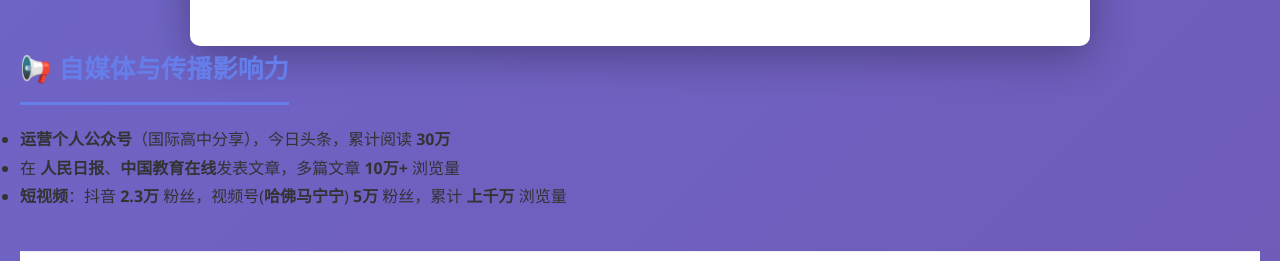
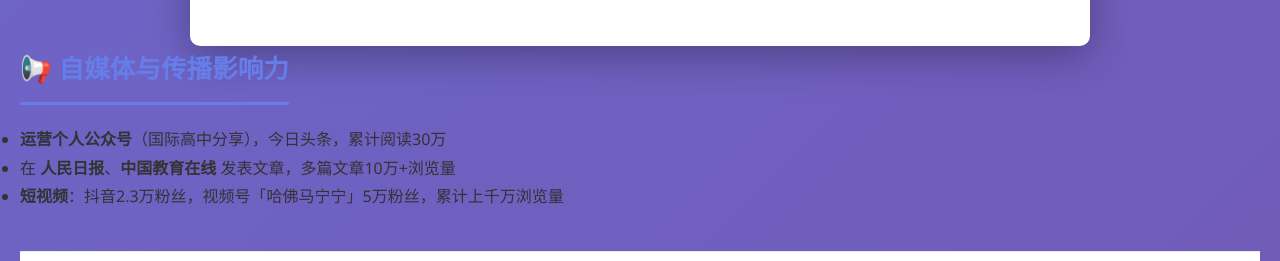
Before and after one commit to ningningma1688-lang/ningningma, a plain HTML site: page index.html in a window 1280 px wide. Shown: the part 4820-5081 px from the top of the page. Drawn offline with Linux system fonts and the light colour scheme.

Commit message:
Update index.html

```diff
--- a/index.html
+++ b/index.html
@@ -518,24 +518,15 @@
                 </div>
             </section>
 
-   <section>
+  <section>
     <h2>📢 自媒体与传播影响力</h2>
-    <div class="section-content">
-        <div class="media-item">
-            <ul>
-                <li>
-                    <strong>运营个人公众号</strong>（国际高中分享），今日头条，累计阅读 <b>30万</b>
-                </li>
-                <li>
-                    在 <strong>人民日报</strong>、<strong>中国教育在线</strong>发表文章，多篇文章 <b>10万+</b> 浏览量
-                </li>
-                <li>
-                    <strong>短视频</strong>：抖音 <b>2.3万</b> 粉丝，视频号(<b>哈佛马宁宁</b>) <b>5万</b> 粉丝，累计 <b>上千万</b> 浏览量
-                </li>
-            </ul>
-        </div>
-    </div>
+    <ul>
+        <li><strong>运营个人公众号</strong>（国际高中分享），今日头条，累计阅读30万</li>
+        <li>在 <strong>人民日报</strong>、<strong>中国教育在线</strong> 发表文章，多篇文章10万+浏览量</li>
+        <li><strong>短视频</strong>：抖音2.3万粉丝，视频号「哈佛马宁宁」5万粉丝，累计上千万浏览量</li>
+    </ul>
 </section>
+
             <section style="margin: 40px 0; padding: 30px 40px; background: white; border-top: 1px solid #eee; border-bottom: 1px solid #eee;">
     <h2 style="font-size: 1.6em; color: #667eea; border-bottom: 3px solid #667eea; padding-bottom: 10px; margin-bottom: 25px; display: inline-block;">
         🏆 荣誉与认证
```
